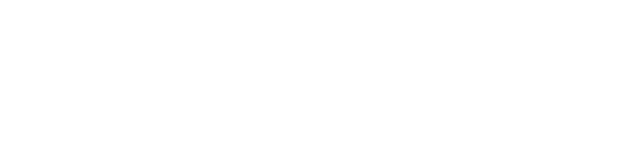
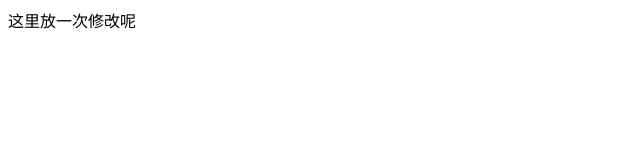
Before and after one commit to adrainHsu/jsEffect, a plain HTML site: page popup/popup.html in a window 1280 px wide. Shown: the whole page, without its empty margins (0-640 px from the left). Drawn offline with Linux system fonts and the light colour scheme.

Commit message:
Initial commit this is ceshi xiu gai

```diff
--- a/popup/popup.html
+++ b/popup/popup.html
@@ -5,6 +5,6 @@
     <title></title>
 </head>
 <body>
-
+这里放一次修改呢
 </body>
 </html>
```
